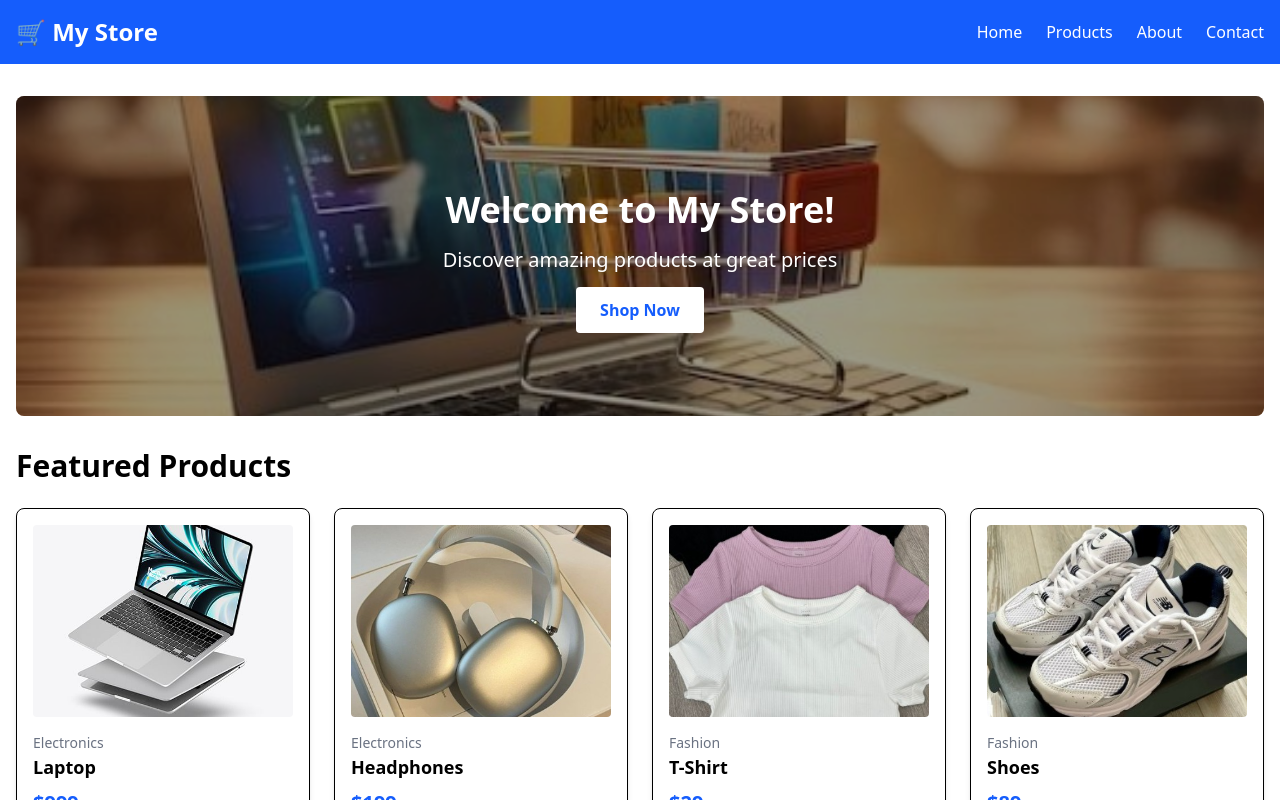
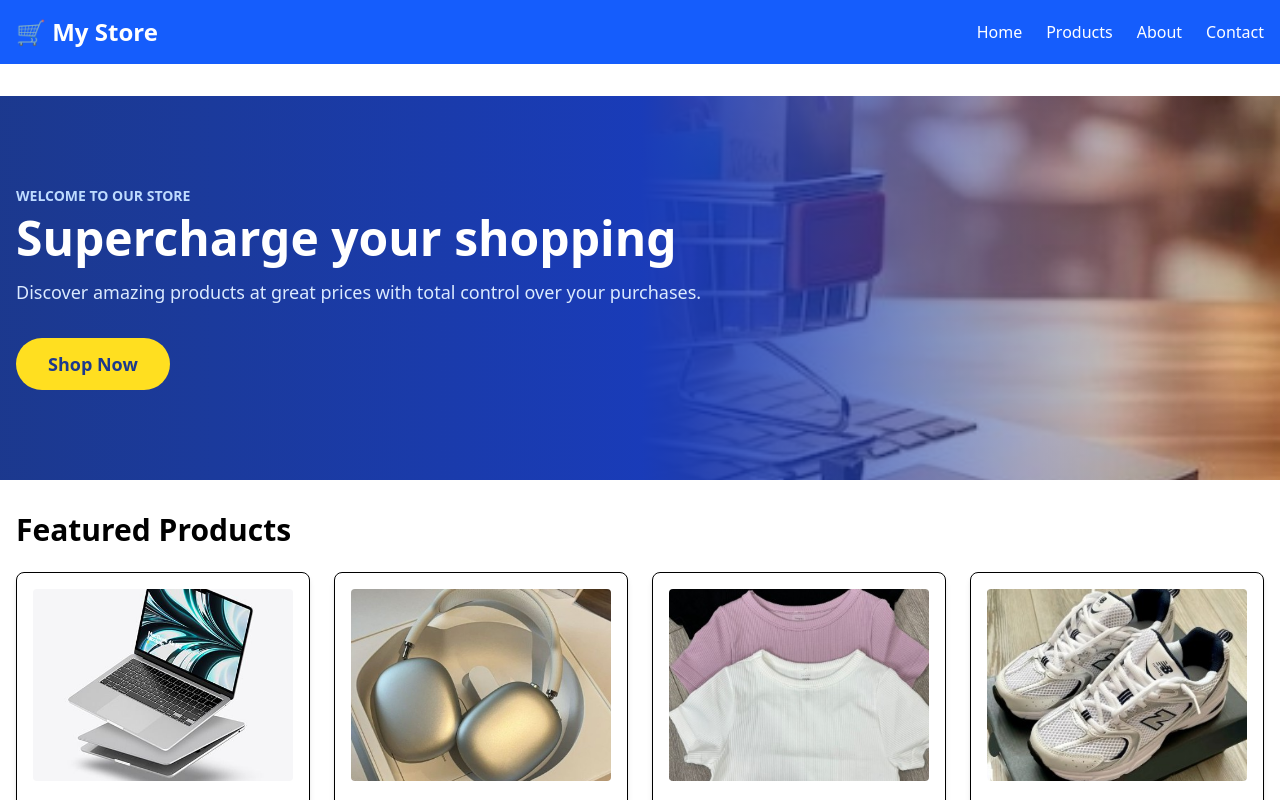
Before and after one commit to Tabytha01/E-commerce-, a React (Vite) app: page / in a window 1280 px wide. Shown: the top 800 px of the page. Built offline with nearby package versions, Linux system fonts and the light colour scheme.

Commit message:
Updating the files

```diff
--- a/src/pages/Contact.jsx
+++ b/src/pages/Contact.jsx
@@ -37,11 +37,11 @@ export default function Contact() {
             </div>
             <div>
               <h3 className="font-bold text-lg">Phone</h3>
-              <p className="text-gray-700">+1 (555) 123-4567</p>
+              <p className="text-gray-700">+250 794143618</p>
             </div>
             <div>
               <h3 className="font-bold text-lg">Address</h3>
-              <p className="text-gray-700">123 Main Street, City, Country</p>
+              <p className="text-gray-700">KK 549, Kigali, Rwanda</p>
             </div>
             <div>
               <h3 className="font-bold text-lg">Hours</h3>
--- a/src/pages/Home.jsx
+++ b/src/pages/Home.jsx
@@ -17,20 +17,24 @@ export default function Home() {
     <div className="max-w-7xl mx-auto px-4 py-8">
      {/* Hero Section */}
 <div
-  className="relative text-white p-12 rounded-lg mb-8 text-center h-80 flex items-center justify-center"
+  className="relative text-white mb-8 h-96 flex items-center -mx-4 px-4 overflow-hidden"
   style={{
     backgroundImage: `url('/image/Heroimg.jpg')`,
     backgroundSize: 'cover',
-    backgroundPosition: 'center',
+    backgroundPosition: 'right center',
   }}
 >
-  <div className="absolute inset-0 bg-black opacity-40 rounded-lg"></div>
-  <div className="relative z-10">
-    <h1 className="text-4xl font-bold mb-4">Welcome to My Store!</h1>
-    <p className="text-xl mb-6">Discover amazing products at great prices</p>
-    <Link to="/products" className="bg-white text-blue-600 px-6 py-3 rounded font-bold hover:bg-gray-100">
-      Shop Now
-    </Link>
+  <div className="absolute inset-0 bg-gradient-to-r from-blue-900 via-blue-800 to-transparent"></div>
+  <div className="max-w-7xl mx-auto w-full flex items-center justify-between relative z-10">
+    {/* Left Side - Text */}
+    <div className="flex-1 pr-8">
+      <p className="text-sm font-semibold text-blue-200 mb-2">WELCOME TO OUR STORE</p>
+      <h1 className="text-5xl font-bold mb-4">Supercharge your shopping</h1>
+      <p className="text-lg text-blue-100 mb-8">Discover amazing products at great prices with total control over your purchases.</p>
+      <Link to="/products" className="bg-yellow-300 text-blue-900 px-8 py-3 rounded-full font-bold hover:bg-yellow-400 text-lg inline-block">
+        Shop Now
+      </Link>
+    </div>
   </div>
 </div>
 
```
